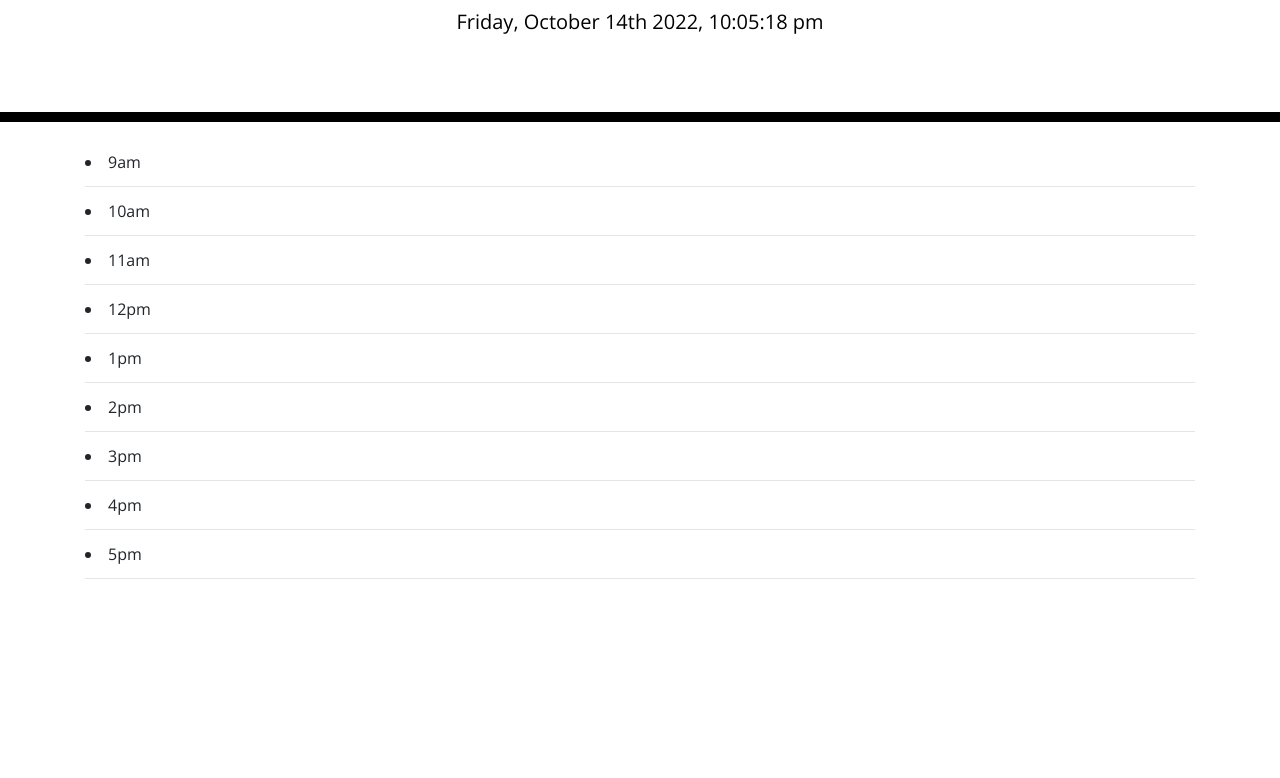
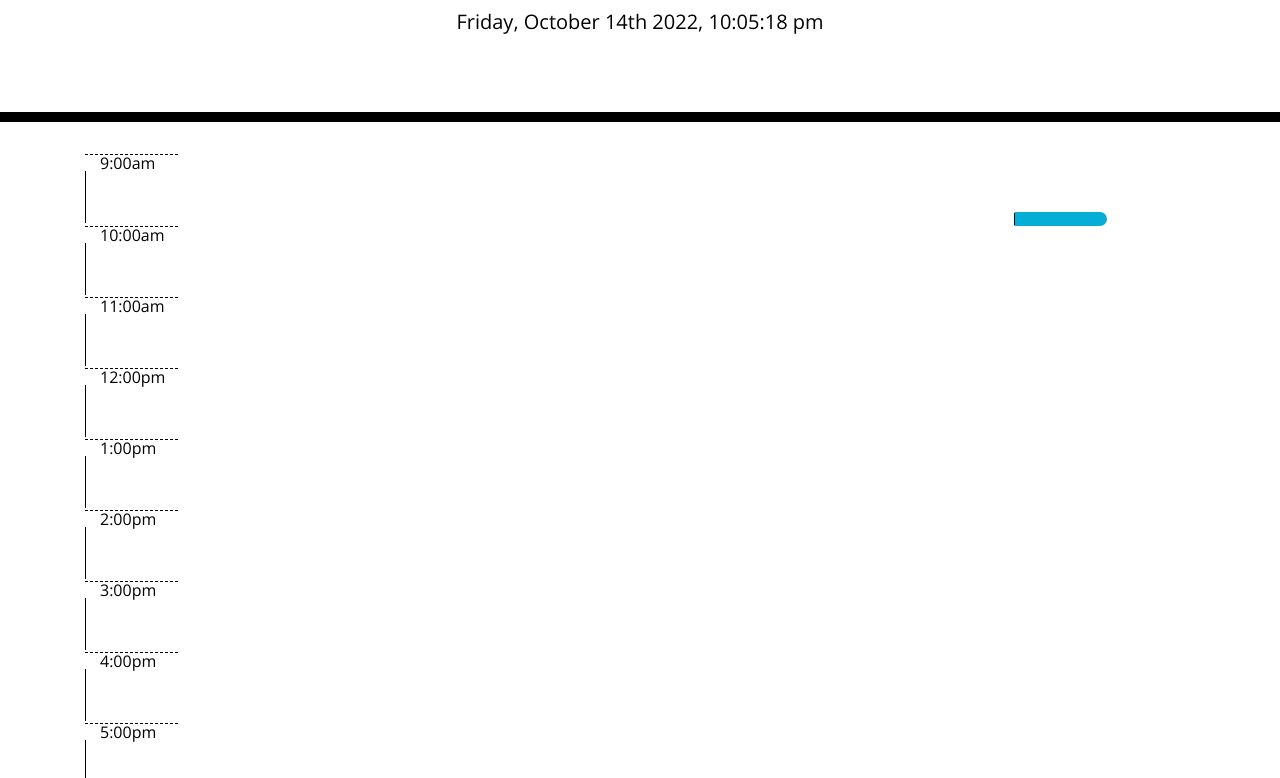
Before and after one commit to BaileyM96/Work-Day-Scheduler-using-Third-Party-API-s, a plain HTML site: page Develop/index.html in a window 1280 px wide. Shown: the part 182-960 px from the top of the page. Before the commit the page ends 800 px from the top, so only its background shows below. Drawn offline with nearby package versions, Linux system fonts and the light colour scheme.

Commit message:
finally found out what a time block is and added it to the HTML now i have to find out how to make a save icon

```diff
--- a/Develop/index.html
+++ b/Develop/index.html
@@ -30,26 +30,65 @@
     </header>
     <div class="container">
       <!-- Timeblocks go here -->
-      <time id="hour-ofday">
-        <li>9am</li>
-        <hr>
-        <li>10am</li>
-        <hr>
-        <li>11am</li>
-        <hr>
-        <li>12pm</li>
-        <hr>
-        <li>1pm</li>
-        <hr>
-        <li>2pm</li>
-        <hr>
-        <li>3pm</li>
-        <hr>
-        <li>4pm</li>
-        <hr>
-        <li>5pm</li>
-        <hr>
-      </time>
+      <div id="9:00am" class="row-time-block">
+        <div class="col-md-1 hour">
+          9:00am
+        </div>
+        <textarea class="col-md-10 info"></textarea>
+        <button class="btn saveBtn col-md-1"></button>
+      </div>
+      <div id="9:00am" class="row-time-block">
+        <div class="col-md-1 hour">
+          10:00am
+        </div>
+        <textarea class="col-md-10 info"></textarea>
+      </div>
+      <div id="9:00am" class="row-time-block">
+        <div class="col-md-1 hour">
+        11:00am
+        </div>
+        <textarea class="col-md-10 info"></textarea>
+      </div>
+      <div id="9:00am" class="row-time-block">
+        <div class="col-md-1 hour">
+          12:00pm
+        </div>
+        <textarea class="col-md-10 info"></textarea>
+      </div>
+      <div id="9:00am" class="row-time-block">
+        <div class="col-md-1 hour">
+          1:00pm
+        </div>
+        <textarea class="col-md-10 info"></textarea>
+      </div>
+      <div id="9:00am" class="row-time-block">
+        <div class="col-md-1 hour">
+          2:00pm
+        </div>
+        <textarea class="col-md-10 info"></textarea>
+      </div>
+      <div id="9:00am" class="row-time-block">
+        <div class="col-md-1 hour">
+          3:00pm
+        </div>
+        <textarea class="col-md-10 info"></textarea>
+      </div>
+      <div id="9:00am" class="row-time-block">
+        <div class="col-md-1 hour">
+          4:00pm
+        </div>
+        <textarea class="col-md-10 info"></textarea>
+      </div>
+      <div id="9:00am" class="row-time-block">
+        <div class="col-md-1 hour">
+          5:00pm
+        </div>
+        <textarea class="col-md-10 info"></textarea>
+      </div>
+
+
+
+
     </div>
     <script src="https://cdnjs.cloudflare.com/ajax/libs/jquery/3.2.1/jquery.min.js"></script>
     <script src="https://cdnjs.cloudflare.com/ajax/libs/moment.js/2.24.0/moment.min.js"></script>
--- a/Develop/script.js
+++ b/Develop/script.js
@@ -1,11 +1,7 @@
 var hourOfDay = document.querySelector('#hour-ofday');
-var hours = ['9', '10', '11', '12', '1', '2', '3', '4', '5'];
-var hoursMath = Math.floor( hours.length);
 // The current day needs to displayed above the calandar
 var momentDate = moment().format("dddd, MMMM Do YYYY, h:mm:ss a");
 $('#currentDay').text(momentDate);
 
 
 // THEN each timeblock is color coded to indicate whether it is in the past, present, or future
-// Use a if statement for changing colors of the time
-// if 9am is true make color red else if that is not true make it gray
```
